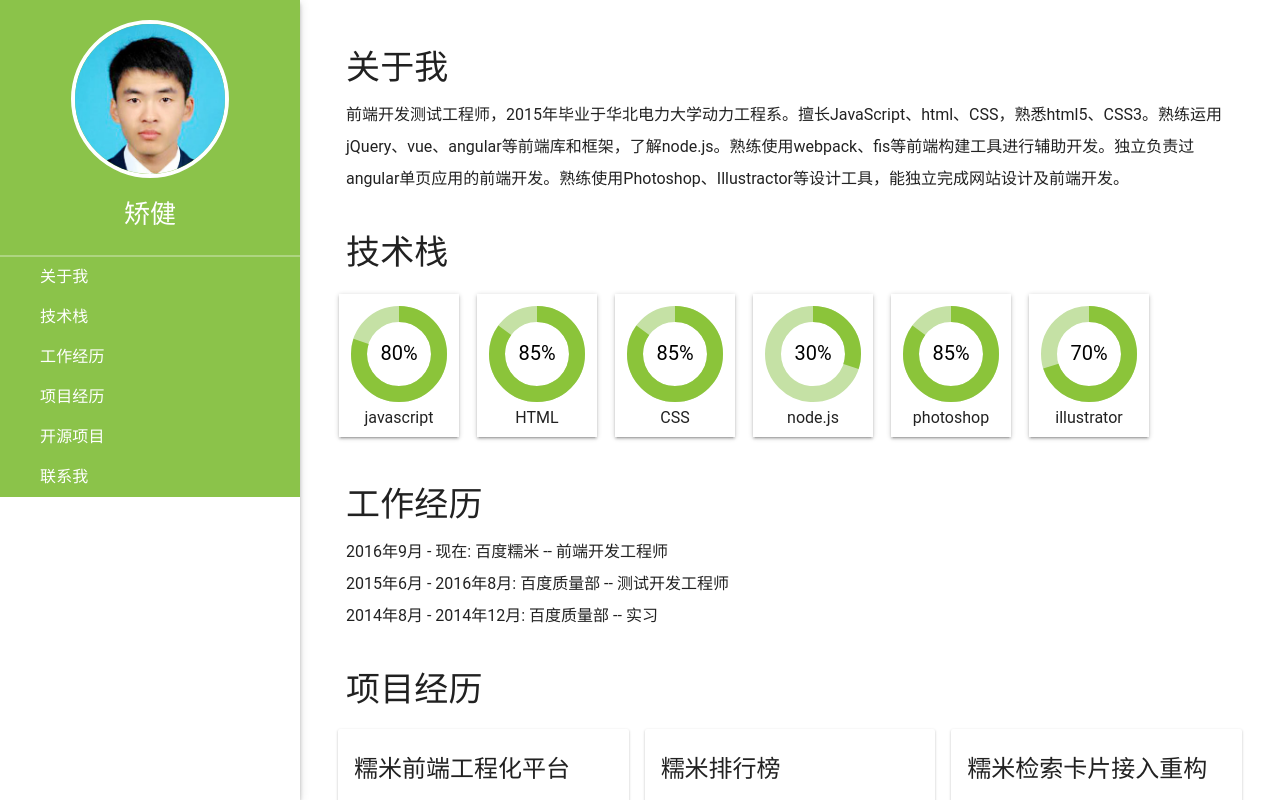
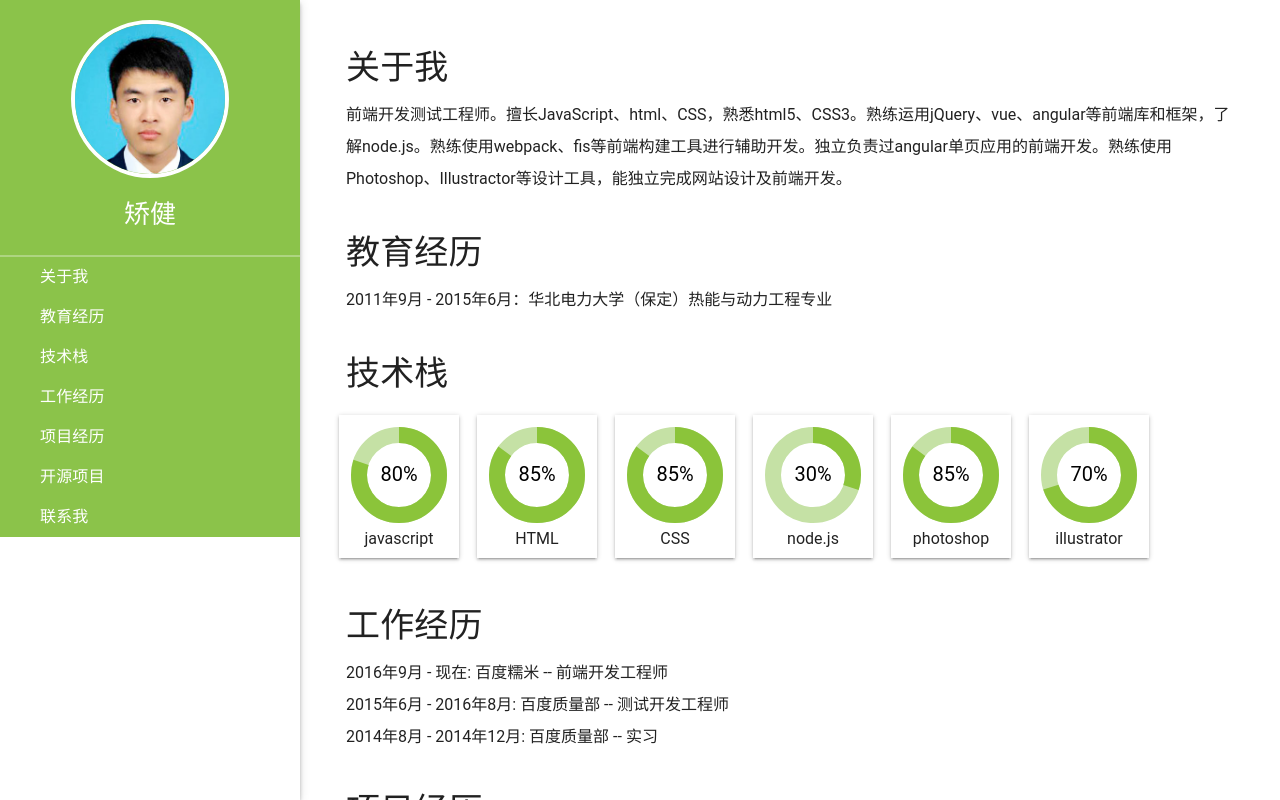
Before and after one commit to MarxJiao/ng1-qa, a website: page index.html in a window 1280 px wide. Drawn offline with nearby package versions, Linux system fonts and the light colour scheme; some packages are replaced by stand-ins of ours; no server answers.

Commit message:
add  education

```diff
--- a/index.html
+++ b/index.html
@@ -34,6 +34,7 @@
                     </header>
                     <ul>
                         <li class="nav-item"><md-button ng-click="getAnchor('aboutme')" ng-class="{active: localHash == 'aboutme'}">关于我</md-button></li>
+                        <li class="nav-item"><md-button ng-click="getAnchor('edu')" ng-class="{active: localHash == 'edu'}">教育经历</md-button></li>
                         <li class="nav-item"><md-button ng-click="getAnchor('skills')" ng-class="{active: localHash == 'skills'}">技术栈</md-button></li>
                         <li class="nav-item"><md-button ng-click="getAnchor('work')" ng-class="{active: localHash == 'work'}">工作经历</md-button></li>
                         <li class="nav-item"><md-button ng-click="getAnchor('experience')" ng-class="{active: localHash == 'experience'}">项目经历</md-button></li>
@@ -58,9 +59,19 @@
                             <!-- 关于我 -->
                             <section sec ng-controller="basicCtrl" id="aboutme">
                                 <h1>关于我</h1>
-                                <p>前端开发测试工程师，2015年毕业于华北电力大学动力工程系。擅长JavaScript、html、CSS，熟悉html5、CSS3。熟练运用jQuery、vue、angular等前端库和框架，了解node.js。熟练使用webpack、fis等前端构建工具进行辅助开发。独立负责过angular单页应用的前端开发。熟练使用Photoshop、Illustractor等设计工具，能独立完成网站设计及前端开发。</p>
+                                <p>前端开发测试工程师。擅长JavaScript、html、CSS，熟悉html5、CSS3。熟练运用jQuery、vue、angular等前端库和框架，了解node.js。熟练使用webpack、fis等前端构建工具进行辅助开发。独立负责过angular单页应用的前端开发。熟练使用Photoshop、Illustractor等设计工具，能独立完成网站设计及前端开发。</p>
                             </section>
                             <!-- /关于我 -->
+
+
+                            <!-- 教育经历 -->
+                            <section sec id="edu">
+                                <h1>教育经历</h1>
+                                <md-list-item>
+                                    <p>2011年9月 - 2015年6月：华北电力大学（保定）热能与动力工程专业</p>
+                                </md-list-item>
+                            </section>
+                            <!-- /教育经历 -->
 
                             <!-- 技术栈 -->
                             <section sec id="skills">
@@ -75,6 +86,7 @@
                                 </div>
                             </section>
                             <!-- /技术栈 -->
+
 
                             <!-- 工作经历 -->
                             <section sec ng-controller="companyCtrl" id="work">
```
Also changed, not shown: 1 other file.
